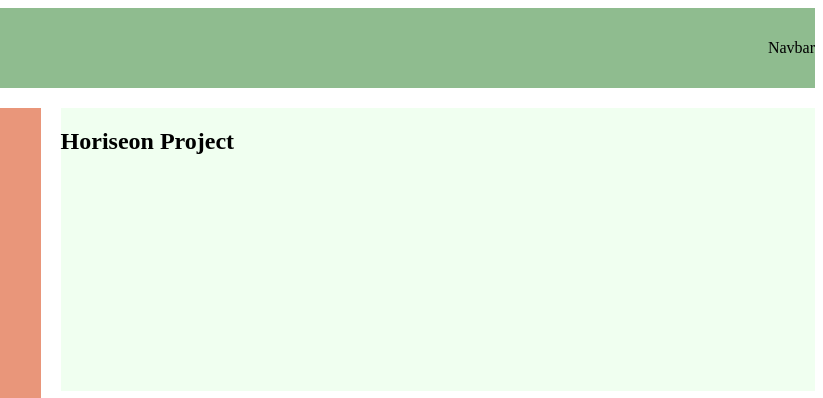
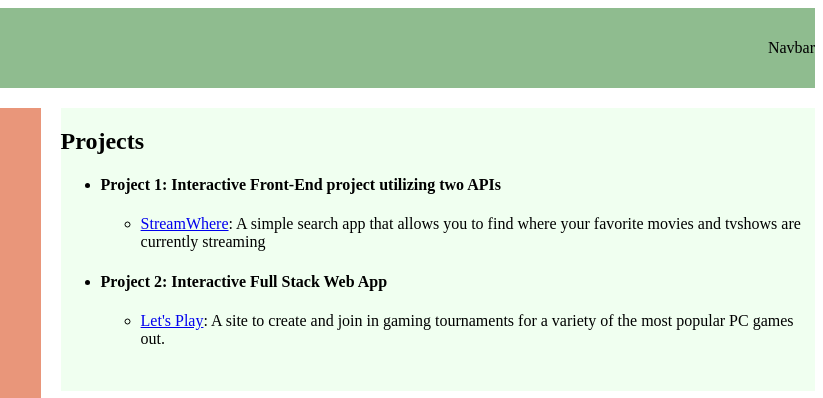
Before and after one commit to mtwence/hw-challenge-2, a plain HTML site: page index.html in a window 1280 px wide. Shown: the top 398 px of the page, 457-1280 px from the left. Drawn offline with Linux system fonts and the light colour scheme.

Commit message:
add projects to portfolio

```diff
--- a/index.html
+++ b/index.html
@@ -24,7 +24,13 @@
             <p id="p1">I have spent the last two years as a Quality Manager, specializing in software testing for a large EHR company. I am looking to leverage my quality assurance skills, along with the ones garnered through the Berkley Coding Bootcamp, to transition into the software development side. </p>
     </aside>
     <main>
-        <h2>Horiseon Project</h2>
+        <h2>Projects</h2>
+        <ul>
+            <li><h4>Project 1: Interactive Front-End project utilizing two APIs</h4></li>
+                <ul><li> <a href="https://mtwence.github.io/stream-where/">StreamWhere</a>: A simple search app that allows you to find where your favorite movies and tvshows are currently streaming</li></ul>
+            <li><h4>Project 2: Interactive Full Stack Web App</h4></li>
+                <ul><li> <a href="https://lets-play-tourneys.herokuapp.com/login">Let's Play</a>: A site to create and join in gaming tournaments for a variety of the most popular PC games out.</li></ul>
+        </ul>
     </main>
         <section id="links">Links</section>
         <section id="resume">Resume</section>
```
